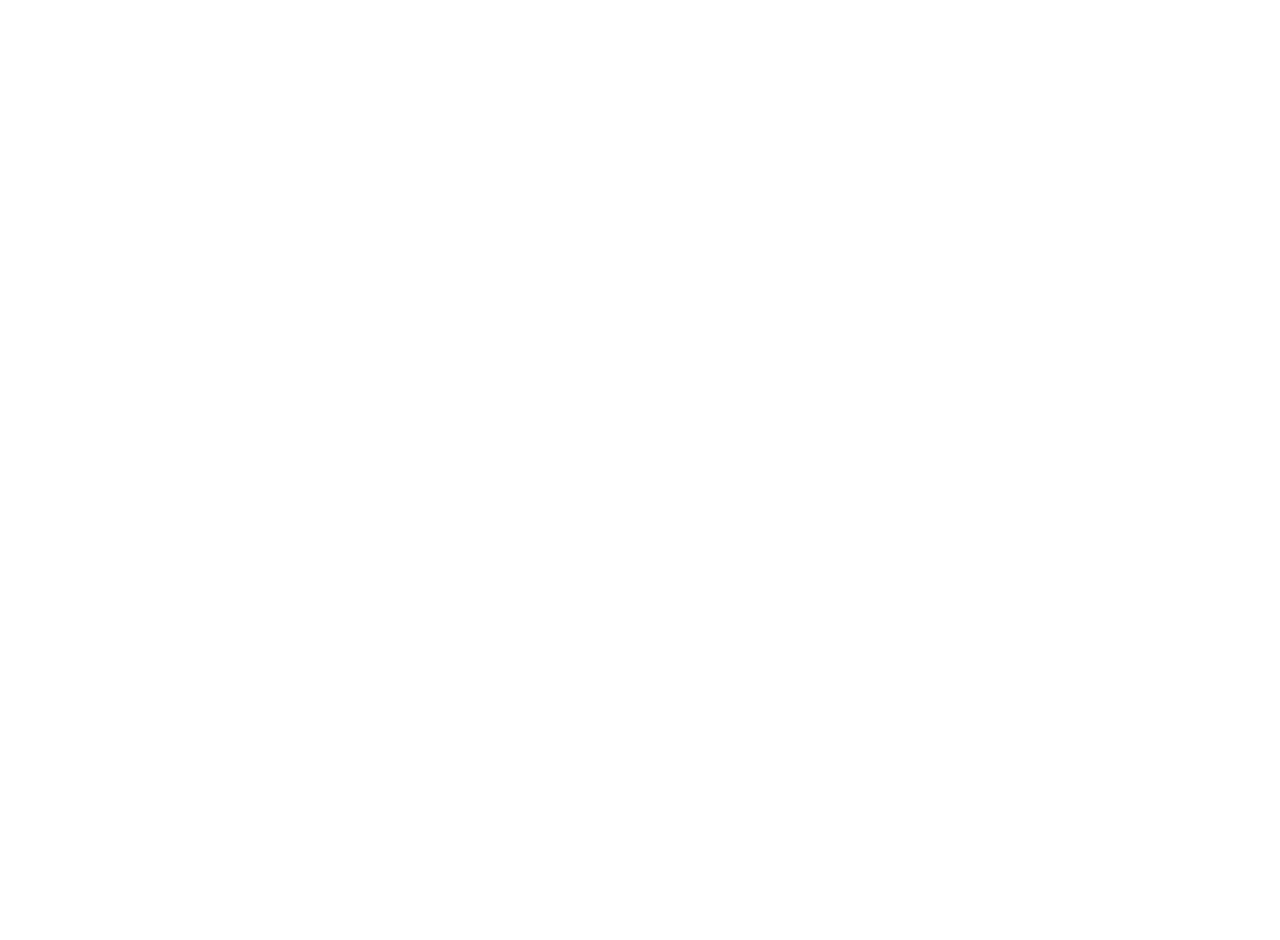
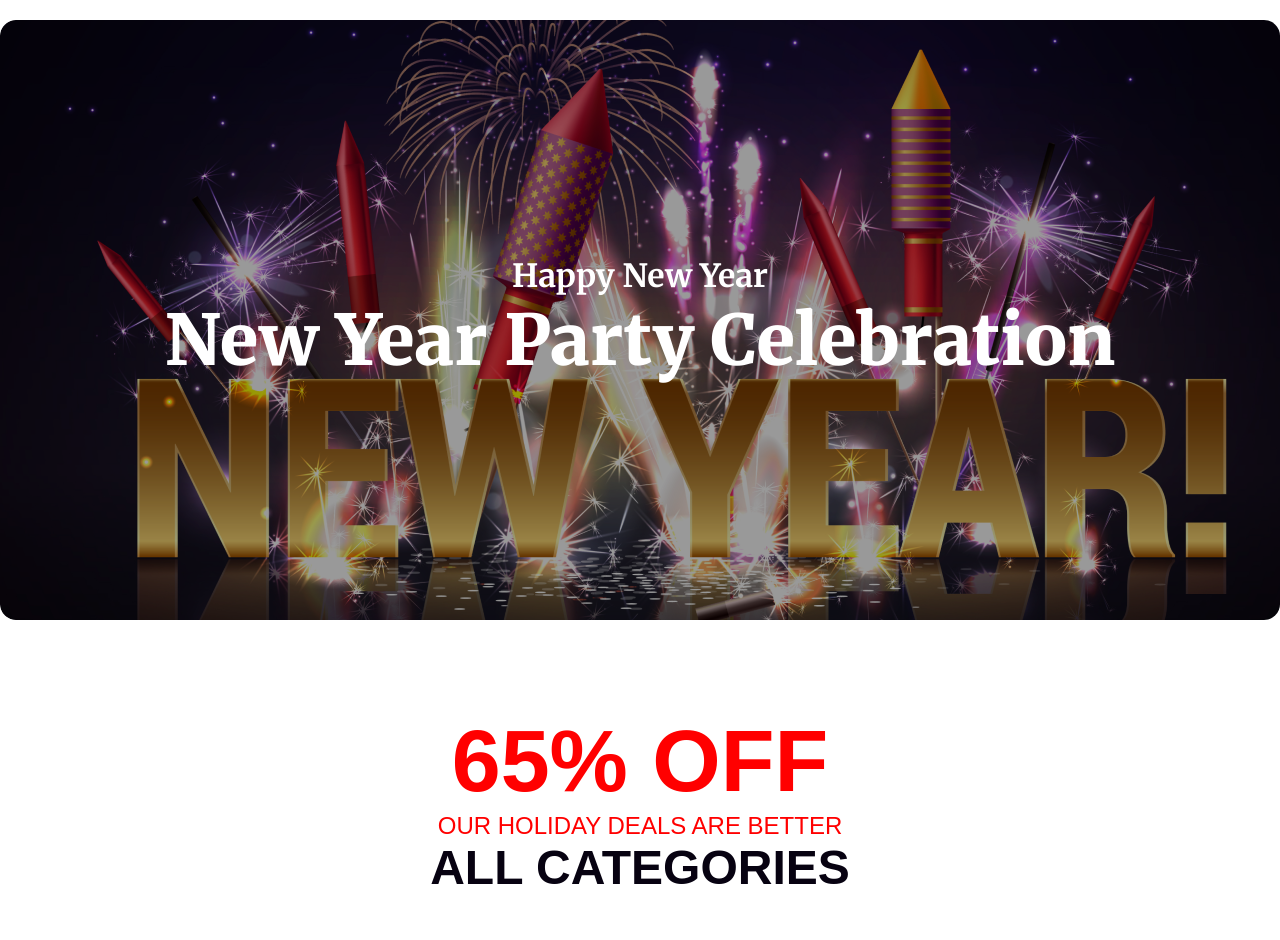
Before and after one commit to khademulmowla/new-year, a plain HTML site: page index.html in a window 1280 px wide. Shown: the top 940 px of the page. Before the commit the page ends 800 px from the top, so only its background shows below. Drawn offline with Linux system fonts and the light colour scheme.

Commit message:
added section one

```diff
--- a/index.html
+++ b/index.html
@@ -9,10 +9,27 @@
 </head>
 
 <body>
-    <header>
+    <header class="banner-container">
+        <div class="banner-content">
+            <p>Happy New Year</p>
+            <h1>New Year Party Celebration</h1>
+        </div>
 
     </header>
     <Main>
+        <!-- 65% section starts -->
+        <section class="sixty-five-section">
+            <div class="sixty-five-content">
+                <h1> 65% OFF</h1>
+                <p>OUR HOLIDAY DEALS ARE BETTER</p>
+                <h3>ALL CATEGORIES</h3>
+            </div>
+            <div class="image-content">
+                <img src="./images/new-year.png" alt="">
+            </div>
+
+
+        </section>
 
     </Main>
     <Footer>
--- a/style/style.css
+++ b/style/style.css
@@ -4,3 +4,89 @@ body {
     font-family: "Merriweather", serif;
 
 }
+
+* {
+    margin: 0;
+    padding: 0;
+}
+
+/* header style */
+.banner-container {
+    max-width: 1320px;
+    min-height: 600px;
+    margin: 0 auto;
+    margin-top: 20px;
+    background-color: rgba(0, 0, 0, 0.4);
+    background-image: url('/images/banner.png');
+    border-radius: 16px;
+    background-repeat: no-repeat;
+    background-size: cover;
+    background-blend-mode: overlay;
+}
+
+.banner-content {
+    display: flex;
+    flex-direction: column;
+    height: 600px;
+    justify-content: center;
+    align-items: center;
+}
+
+.banner-content h1 {
+    color: white;
+    font-size: 70px;
+    font-weight: 900;
+}
+
+.banner-content p {
+    font-size: 32px;
+    color: white;
+    font-weight: 600;
+}
+
+/* 65% section starts */
+.sixty-five-section {
+    height: 806px;
+    width: 802px;
+    margin: 0 auto;
+    margin-top: 90px;
+}
+
+.sixty-five-content {
+    display: flex;
+    flex-direction: column;
+    justify-content: center;
+    align-items: center;
+    margin-bottom: 48px;
+}
+
+.sixty-five-content h1 {
+    color: rgb(255, 0, 0);
+    font-family: sans-serif;
+    font-size: 88px;
+    font-weight: 700;
+}
+
+.sixty-five-content p {
+    color: rgb(255, 0, 0);
+    font-family: sans-serif;
+    font-size: 24px;
+    font-weight: 500;
+}
+
+.sixty-five-content h3 {
+    color: rgb(7, 2, 17);
+    font-family: sans-serif;
+    font-size: 48px;
+    font-weight: 700;
+}
+
+.image-content {
+    width: 802.9px;
+    height: 500px;
+}
+
+.image-content img {
+    width: 100%;
+    height: 100%;
+}
```
Also changed, not shown: banner-image.png (renamed from images/Banner Image.png), images/banner.png (added), images/new-year.png (renamed from images/New Year Photo.png).
